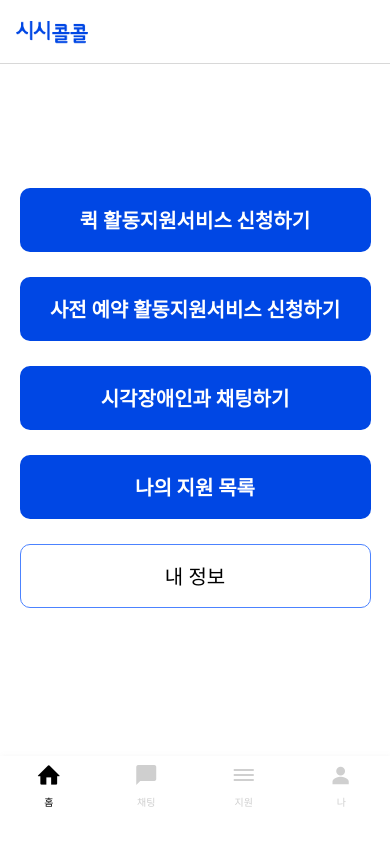
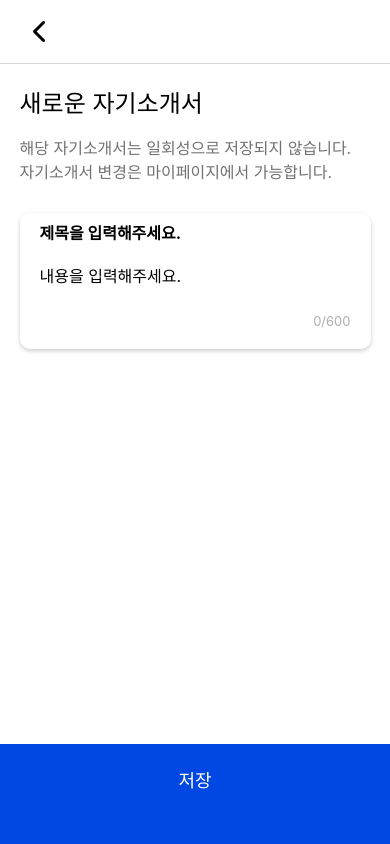
Before and after one commit to sisicolcol/client, a React Native app: screen /NewIntroDetail in a window 390 px wide. Built offline with nearby package versions, Linux system fonts and the light colour scheme.

Commit message:
#15 feat: 새로운 자기소개서 화면 구현

```diff
--- a/navigations/HelperStack/ApplyStack.js
+++ b/navigations/HelperStack/ApplyStack.js
@@ -5,10 +5,11 @@ import {
   ReservationApply,
   ApplyDetail,
   IntroSelection,
+  ExistingIntroDetail,
+  NewIntroDetail,
 } from "../../screens/helper/index";
 import { Feather } from "@expo/vector-icons";
 import { Image } from "react-native";
-import ExistingIntroDetail from "../../screens/helper/apply/ExistingIntroDetail";
 
 const Stack = createStackNavigator();
 
@@ -68,6 +69,7 @@ const ApplyStack = () => {
         name="ExistingIntroDetail"
         component={ExistingIntroDetail}
       />
+      <Stack.Screen name="NewIntroDetail" component={NewIntroDetail} />
     </Stack.Navigator>
   );
 };
--- a/screens/helper/apply/ExistingIntroDetail.js
+++ b/screens/helper/apply/ExistingIntroDetail.js
@@ -1,4 +1,4 @@
-import { React, useState } from "react";
+import React from "react";
 import { View, Text, SafeAreaView, StyleSheet } from "react-native";
 import BottomButton from "../../../components/common/BottomButton";
 import PageInfo from "../../../components/common/PageInfo";
--- a/screens/helper/apply/IntroSelection.js
+++ b/screens/helper/apply/IntroSelection.js
@@ -81,6 +81,7 @@ const IntroSelection = ({ navigation }) => {
           <SelfIntro
             title={"클릭하면 작성창으로 이동합니다."}
             isDateVisible={false}
+            onPress={() => navigation.navigate("NewIntroDetail")}
           />
         </View>
       </KeyboardAwareScrollView>
--- /dev/null
+++ b/screens/helper/apply/NewIntroDetail.js
@@ -0,0 +1,97 @@
+import { React, useState } from "react";
+import { View, Text, SafeAreaView, StyleSheet, TextInput } from "react-native";
+import BottomButton from "../../../components/common/BottomButton";
+import PageInfo from "../../../components/common/PageInfo";
+import { colors, shadowView } from "../../../theme";
+
+const NewIntroDetail = ({ navigation }) => {
+  const [currentTextLength, setCurrentTextLength] = useState(0);
+  const maxCharacterLength = 600;
+
+  const checkTextLength = () => {
+    if (currentTextLength < 200) {
+      // 부족
+      console.log("부족");
+    } else if (currentTextLength > 600) {
+      console.log("초과");
+      // 초과
+    } else {
+      // ㅇㅋ
+      navigation.goBack();
+    }
+  };
+
+  return (
+    <SafeAreaView
+      style={{ flex: 1, backgroundColor: "white", alignItems: "center" }}
+    >
+      <View
+        style={{
+          width: "100%",
+          marginTop: 20,
+          alignItems: "center",
+          marginBottom: 30,
+        }}
+      >
+        <PageInfo
+          isBold={false}
+          title="새로운 자기소개서"
+          desc={
+            "해당 자기소개서는 일회성으로 저장되지 않습니다.\n자기소개서 변경은 마이페이지에서 가능합니다."
+          }
+        />
+      </View>
+      <View
+        style={[
+          shadowView,
+          {
+            width: "90%",
+            paddingVertical: 10,
+            paddingHorizontal: 20,
+            marginBottom: 20,
+          },
+        ]}
+      >
+        <View style={{ width: "100%", alignItems: "flex-start" }}>
+          <TextInput
+            style={styles.titleText}
+            placeholder="제목을 입력해주세요."
+          />
+          <TextInput
+            style={styles.descriptionText}
+            placeholder="내용을 입력해주세요."
+            multiline={true}
+            onChangeText={(text) => {
+              setCurrentTextLength(text.length);
+            }}
+          />
+        </View>
+        <View style={{ width: "100%", alignItems: "flex-end" }}>
+          <Text
+            style={styles.characterCountText}
+          >{`${currentTextLength}/${maxCharacterLength}`}</Text>
+        </View>
+      </View>
+      <BottomButton text={"저장"} onPress={checkTextLength} />
+    </SafeAreaView>
+  );
+};
+
+const styles = StyleSheet.create({
+  titleText: {
+    fontSize: 16,
+    fontWeight: "bold",
+    marginBottom: 20,
+  },
+  descriptionText: {
+    fontSize: 16,
+    marginBottom: 10,
+  },
+  characterCountText: {
+    fontSize: 13,
+    color: colors.smallTextGray2,
+    marginBottom: 10,
+  },
+});
+
+export default NewIntroDetail;
--- a/screens/helper/index.js
+++ b/screens/helper/index.js
@@ -6,6 +6,8 @@ import HelperApplyList from "./HelperApplyList";
 import MyPage from "./MyPage";
 import ApplyDetail from "./apply/ApplyDetail";
 import IntroSelection from "./apply/IntroSelection";
+import ExistingIntroDetail from "./apply/ExistingIntroDetail";
+import NewIntroDetail from "./apply/NewIntroDetail";
 
 export {
   Home,
@@ -16,4 +18,6 @@ export {
   MyPage,
   ApplyDetail,
   IntroSelection,
+  ExistingIntroDetail,
+  NewIntroDetail,
 };
```
